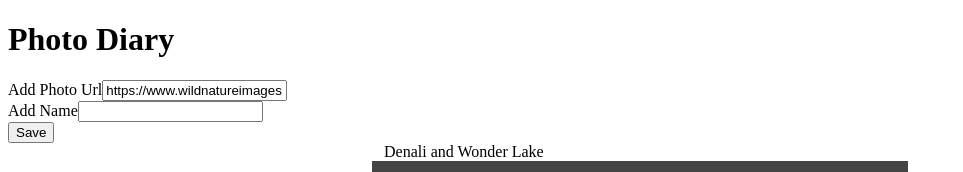
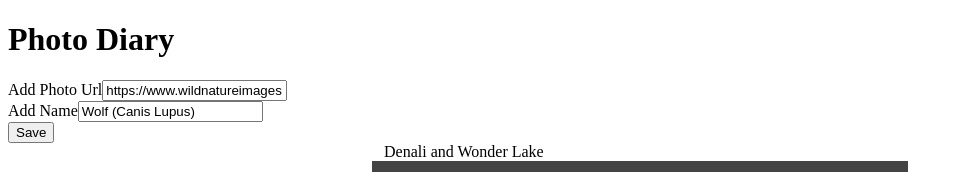
Before and after one commit to gTambo/angular-photo-gallery, an Angular app: page / in a window 1280 px wide. Shown: the top 172 px of the page, without its empty margins (0-963 px from the left). Built offline with nearby package versions, Linux system fonts and the light colour scheme.

Commit message:
clean up some unused code

```diff
--- a/src/app/photos-page/photos-page.component.html
+++ b/src/app/photos-page/photos-page.component.html
@@ -26,8 +26,6 @@
     <img src="{{model.url}}" alt="your image" />
 </div>
 <div *ngFor="let photo of photos" class="photo-view">
-    <!-- {{ photo | json}} -->
     Photo: <img src={{photo.url}} alt="your photo">
-    photo from filepath: <img src="{{photo.filepath}}" alt="filepath">
     <p>{{photo.description}}</p>
 </div>
--- a/src/app/photos-page/photos-page.component.ts
+++ b/src/app/photos-page/photos-page.component.ts
@@ -1,5 +1,4 @@
 import { Component } from '@angular/core';
-import { FormBuilder, FormGroup } from '@angular/forms';
 import { PhotoService } from '../photo.service';
 
 import { Photo } from '../photo';
@@ -11,15 +10,7 @@ import { Photo } from '../photo';
 })
 export class PhotosPageComponent {
 
-  // newPhoto: Photo | undefined;
-
   photos: Photo[] = [];
-
-  // addNewPhotoForm = this.formBuilder.group({
-  //   id: 0,
-  //   photoUrl: '',
-  //   description: ''
-  // });
 
   addNewPhoto: Photo = {
     id: 10,
@@ -27,10 +18,9 @@ export class PhotosPageComponent {
     description: 'Wolf (Canis Lupus)'
   }
 
-  model = new Photo('', 'https://www.wildnatureimages.com/images/xl/050612-223-Wolf.jpg', 'Wolf (Canis Lupus)');
+  model = new Photo('', 'https://www.wildnatureimages.com/images/xl/050612-223-Wolf.jpg', '', 'Wolf (Canis Lupus)');
 
   constructor(
-    // private formBuilder: FormBuilder,
     private photoService: PhotoService,
   ) {}
 
```
